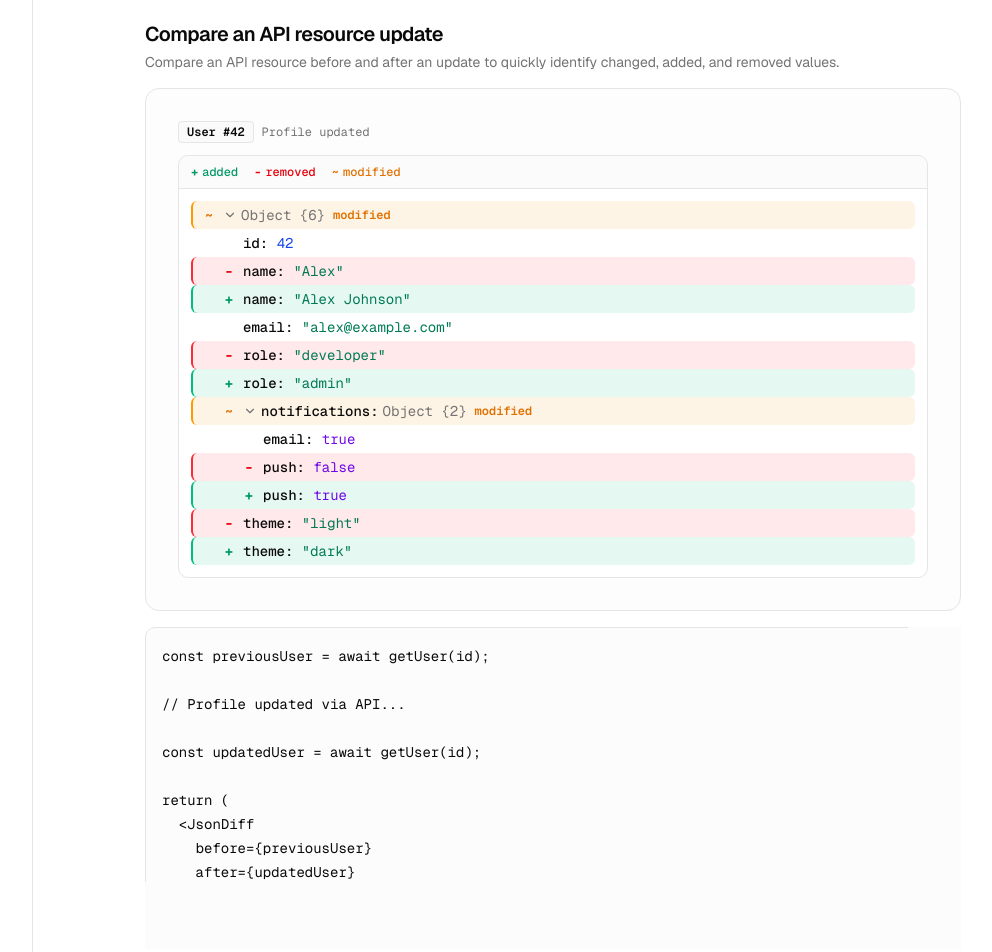
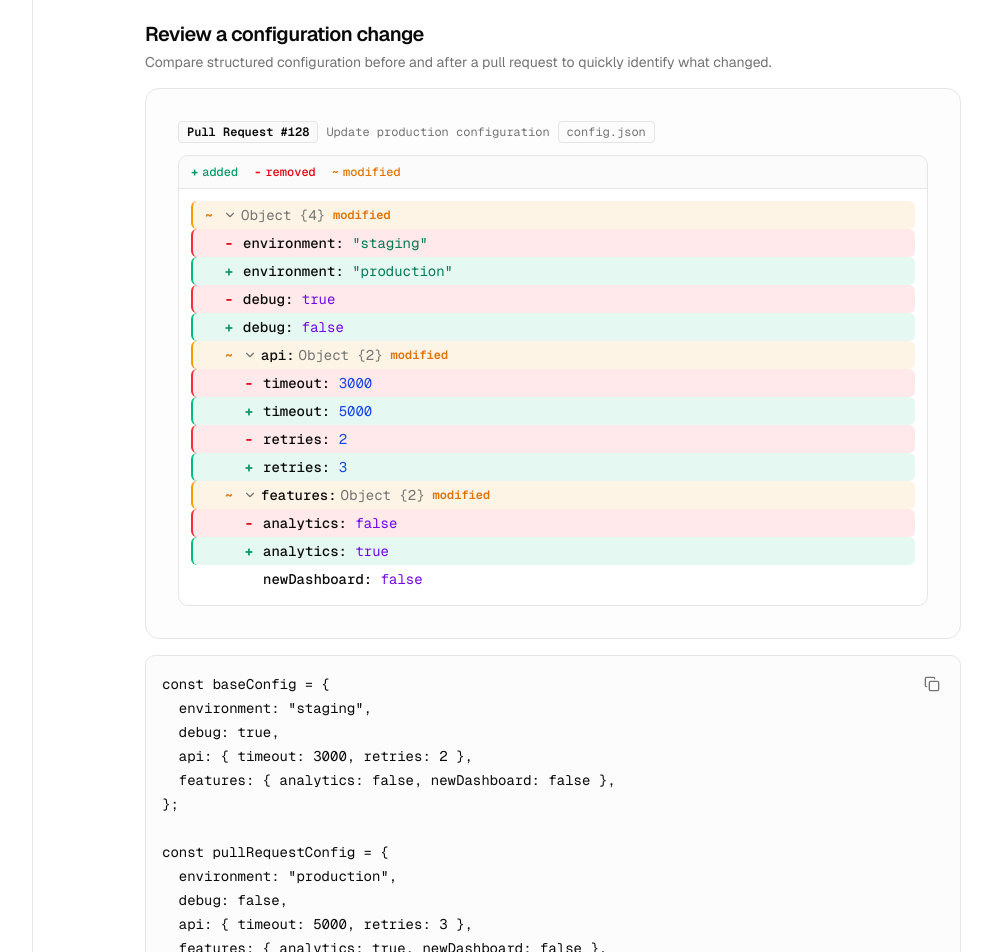
Before and after one commit to notinsect/json-inspector, a Next.js app: page /components/json-diff in a window 1280 px wide. Shown: the part 2660-3612 px from the top of the page, without its empty margins (207-1199 px from the left). Built offline with nearby package versions, Linux system fonts and the light colour scheme.

Commit message:
docs: add pull request example to JSON Diff

```diff
--- a/src/app/components/json-diff/page.tsx
+++ b/src/app/components/json-diff/page.tsx
@@ -28,47 +28,57 @@ const after = {
   published: true,
 };
 
-const previousUser = {
-  id: 42,
-  name: "Alex",
-  email: "alex@example.com",
-  role: "developer",
-  notifications: {
-    email: true,
-    push: false,
+const baseConfig = {
+  environment: "staging",
+  debug: true,
+  api: {
+    timeout: 3000,
+    retries: 2,
   },
-  theme: "light",
+  features: {
+    analytics: false,
+    newDashboard: false,
+  },
 };
 
-const updatedUser = {
-  id: 42,
-  name: "Alex Johnson",
-  email: "alex@example.com",
-  role: "admin",
-  notifications: {
-    email: true,
-    push: true,
+const pullRequestConfig = {
+  environment: "production",
+  debug: false,
+  api: {
+    timeout: 5000,
+    retries: 3,
   },
-  theme: "dark",
+  features: {
+    analytics: true,
+    newDashboard: false,
+  },
 };
 
-const apiUpdateUsageCode = `const previousUser = await getUser(id);
+const prDiffUsageCode = `const baseConfig = {
+  environment: "staging",
+  debug: true,
+  api: { timeout: 3000, retries: 2 },
+  features: { analytics: false, newDashboard: false },
+};
 
-// Profile updated via API...
-
-const updatedUser = await getUser(id);
+const pullRequestConfig = {
+  environment: "production",
+  debug: false,
+  api: { timeout: 5000, retries: 3 },
+  features: { analytics: true, newDashboard: false },
+};
 
 return (
   <JsonDiff
-    before={previousUser}
-    after={updatedUser}
+    before={baseConfig}
+    after={pullRequestConfig}
   />
 );`;
 
-const showUnchangedUsageCode = `// Display only values affected by the update:
+const showUnchangedUsageCode = `// For code-review interfaces, hide unchanged values:
 <JsonDiff
-  before={previousUser}
-  after={updatedUser}
+  before={baseConfig}
+  after={pullRequestConfig}
   showUnchanged={false}
 />`;
 
@@ -273,16 +283,16 @@ export default function JsonDiffPage() {
         </div>
       </section>
 
-      {/* Compare an API resource update */}
-      <section className="scroll-mt-8" id="api-resource-update">
+      {/* Review a configuration change */}
+      <section className="scroll-mt-8" id="config-change-review">
         <div className="mb-4">
           <h2 className="text-xl font-semibold tracking-tight">
-            Compare an API resource update
+            Review a configuration change
           </h2>
 
           <p className="mt-1 text-sm text-muted-foreground">
-            Compare an API resource before and after an update to quickly
-            identify changed, added, and removed values.
+            Compare structured configuration before and after a pull request to
+            quickly identify what changed.
           </p>
         </div>
 
@@ -290,31 +300,36 @@ export default function JsonDiffPage() {
           <div className="rounded-xl border bg-muted/20 p-4 md:p-8">
             <div className="mx-auto max-w-3xl">
               <div className="mb-3 flex flex-wrap items-center gap-2 text-xs">
-                <span className="rounded bg-muted/40 px-2 py-0.5 font-mono font-semibold text-foreground border">
-                  User #42
+                <span className="rounded border bg-muted/40 px-2 py-0.5 font-mono font-semibold text-foreground">
+                  Pull Request #128
                 </span>
                 <span className="font-mono text-muted-foreground">
-                  Profile updated
+                  Update production configuration
+                </span>
+                <span className="rounded border bg-muted/20 px-2 py-0.5 font-mono text-muted-foreground">
+                  config.json
                 </span>
               </div>
 
-              <JsonDiff before={previousUser} after={updatedUser} />
+              <JsonDiff
+                before={baseConfig}
+                after={pullRequestConfig}
+                defaultExpandedDepth={2}
+              />
             </div>
           </div>
 
-          <CodeBlock copyValue={apiUpdateUsageCode}>
-            {apiUpdateUsageCode}
+          <CodeBlock copyValue={prDiffUsageCode}>
+            {prDiffUsageCode}
           </CodeBlock>
 
           <p className="text-xs leading-5 text-muted-foreground">
-            JsonDiff can compare two versions of the same API resource, making it
-            useful for audit logs, revision history, configuration changes, and
-            debugging.
+            JsonDiff can visualize structured changes from code-review workflows, CI/CD pipelines, infrastructure configuration, feature flags, and package revisions. Once your application has the base and pull-request versions of a JSON file, pass the parsed values directly to the component.
           </p>
 
           <div className="mt-2 flex flex-col gap-2">
             <p className="text-xs font-medium text-foreground">
-              Display only values affected by the update
+              For code-review interfaces, you can hide unchanged values:
             </p>
 
             <CodeBlock copyValue={showUnchangedUsageCode}>
```
